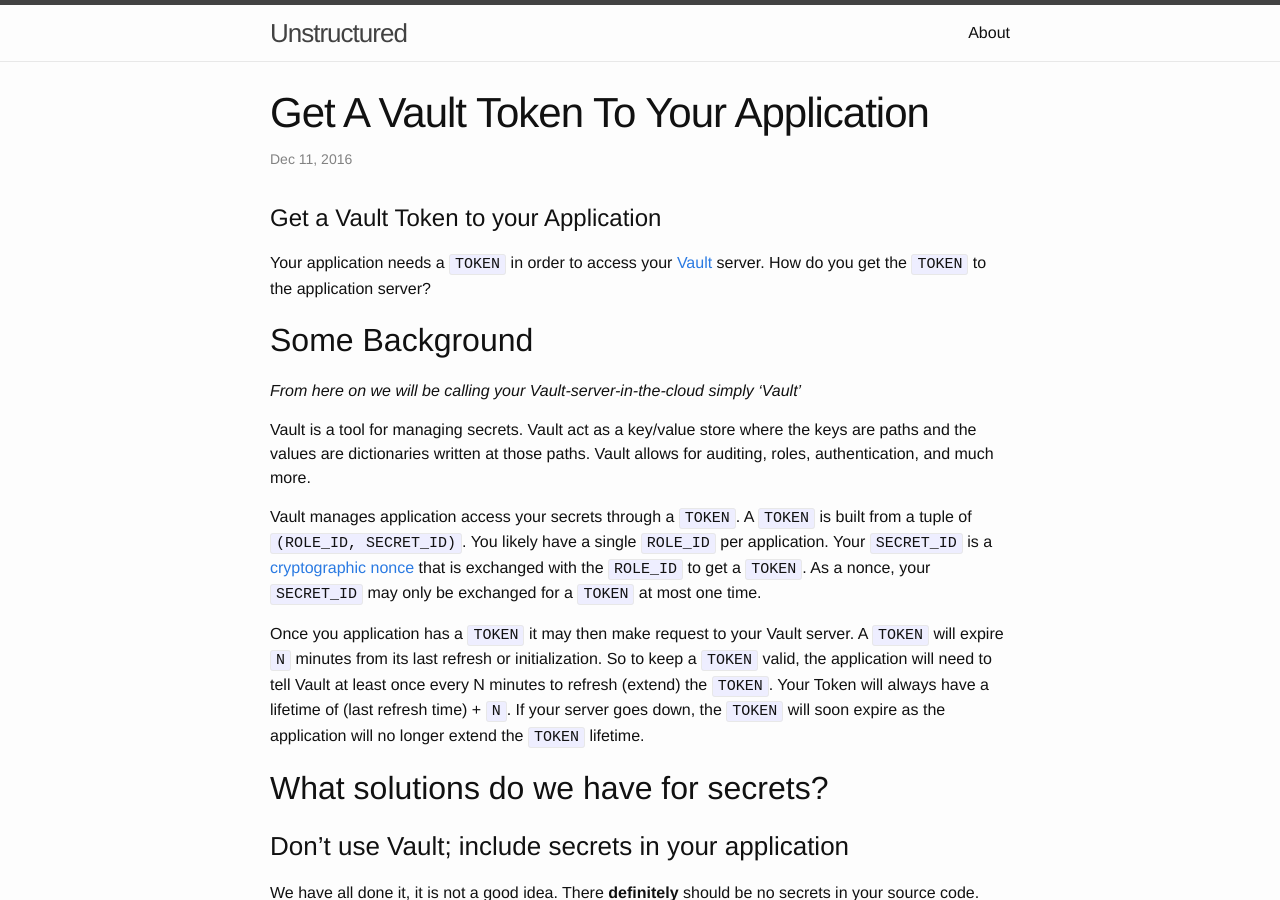
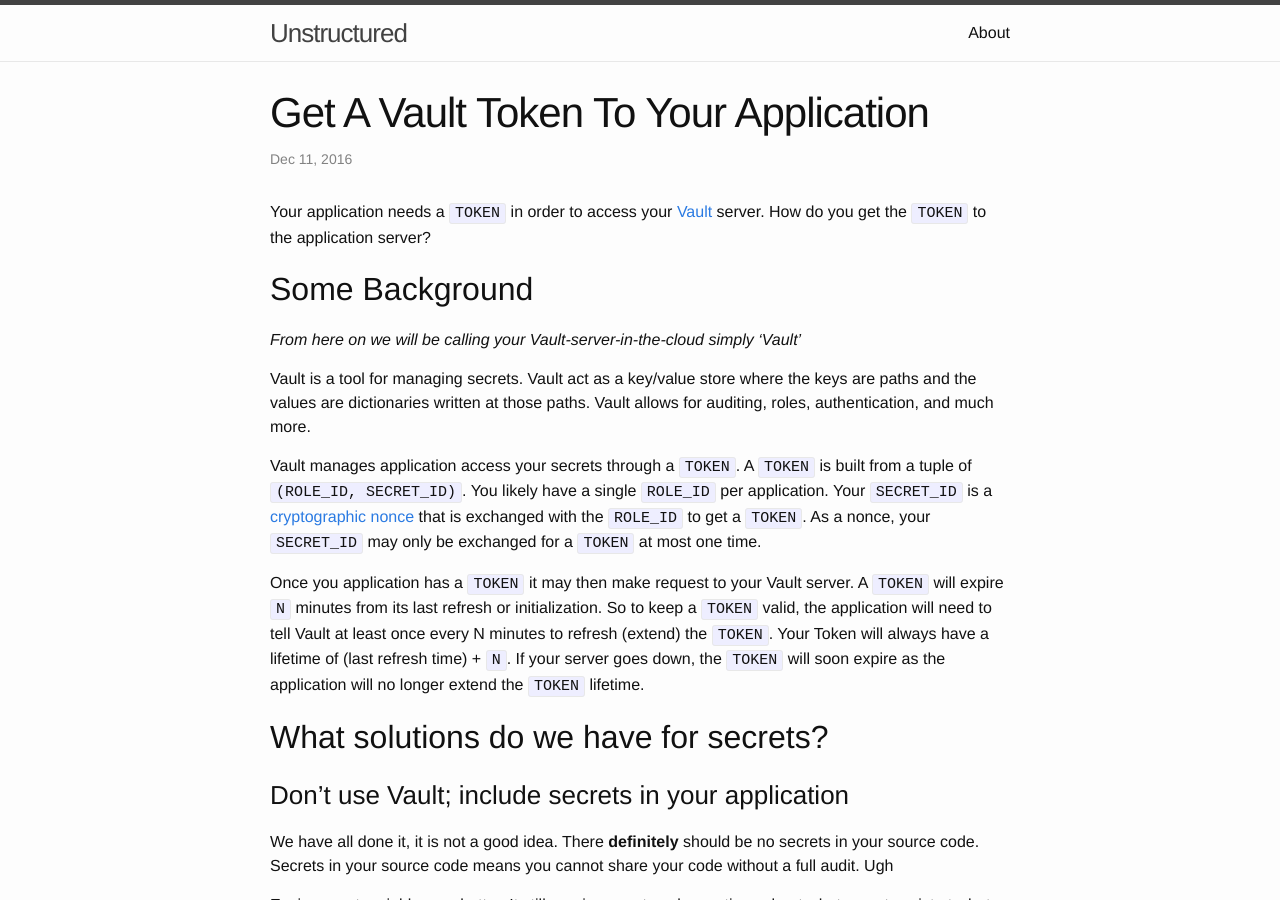
Before and after one commit to samedhi/samedhi.github.io, a Jekyll site: the page built from _posts/2016-12-11-get-a-vault-token-to-your-application.md, in a window 1280 px wide and 900 px high. Built offline with Jekyll 4.4.1, drawn with Linux system fonts in a browser that asks for light colours; comment, search, counter and statistics services are not loaded.

Commit message:
Remove redundant title

```diff
--- a/_posts/2016-12-11-get-a-vault-token-to-your-application.md
+++ b/_posts/2016-12-11-get-a-vault-token-to-your-application.md
@@ -2,8 +2,6 @@
 layout: post
 categories: [code]
 ---
-
-# Get a Vault Token to your Application
 
 Your application needs a `TOKEN` in order to access your [Vault](https://www.hashicorp.com/blog/vault.html) server. How do you get the `TOKEN` to the application server?
 
```
